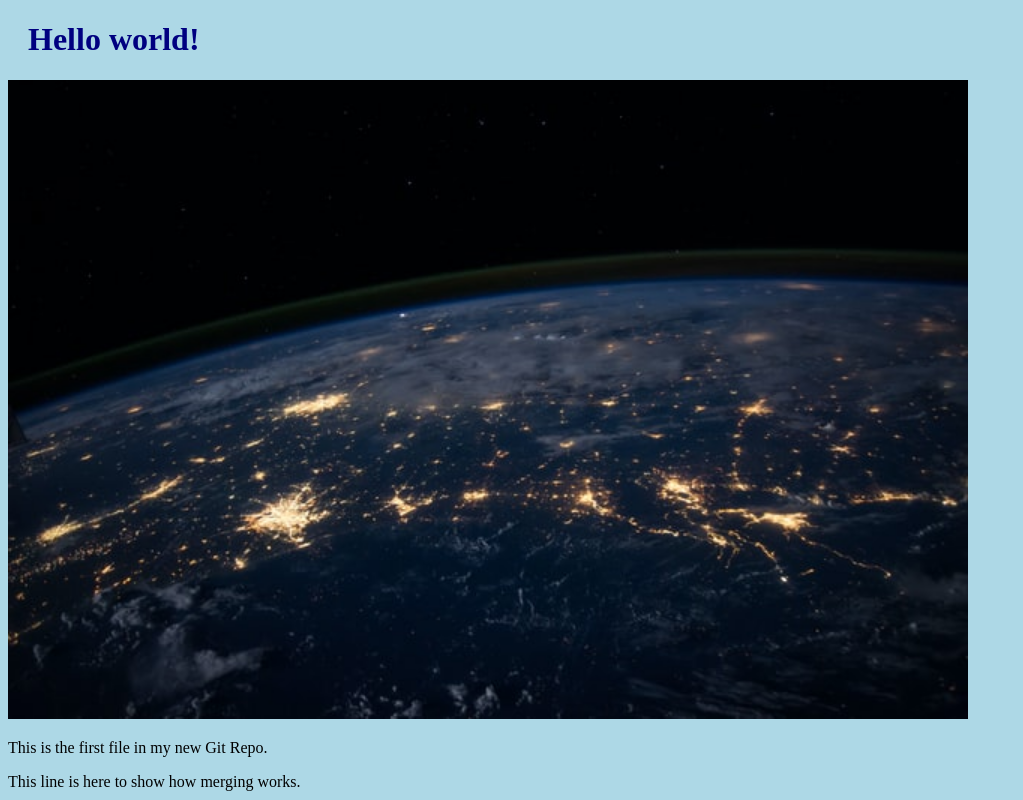
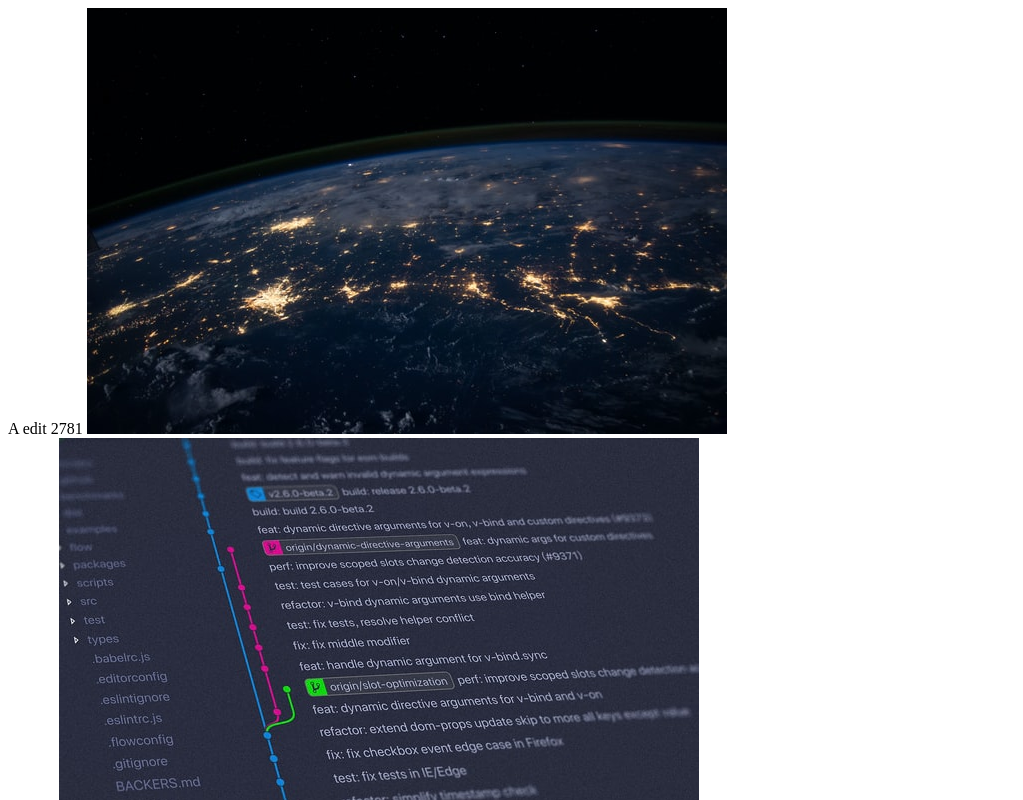
Before and after one commit to B6740207219/cpe271-lab3, a plain HTML site: page index.html in a window 1280 px wide. Shown: the top 800 px of the page, without its empty margins (0-1023 px from the left). Drawn offline with Linux system fonts and the light colour scheme.

Commit message:
edit images

```diff
--- a/index.html
+++ b/index.html
@@ -1,16 +1,2 @@
-<!DOCTYPE html>
-<html>
-<head>
-<title>Hello World!</title>
-<link rel="stylesheet" href="bluestyle.css">
-</head>
-<body>
-
-<h1>Hello world!</h1>
-<div><img src="img_hello_world.jpg" alt="Hello World from Space" style="width:100%;max-width:960px"></div>
-<p>This is the first file in my new Git Repo.</p>
-<p>This line is here to show how merging works.</p>
-<div><img src="img_hello_git.jpg" alt="Hello Git" style="width:100%;max-width:640px"></div>
-
-</body>
-</html>
+A edit 2781 <img src="/img_hello_world.jpg" > </br>
+B 4831 <img src="/img_hello_git.jpg">
```
Also changed, not shown: index1.html (added).
